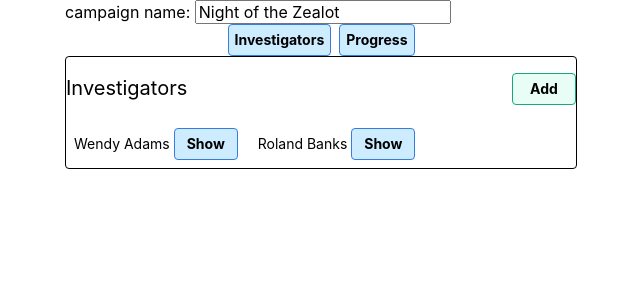
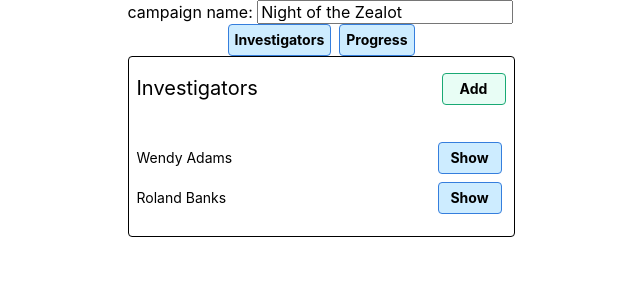
Before and after one commit to skinnybeans/arkham-log, an Angular app: page / in a window 1280 px wide. Both pictures are taken after a click on the button "Investigators". Shown: the top 300 px of the page, without its empty margins (319-959 px from the left). Built offline with nearby package versions, Linux system fonts and the light colour scheme.

Commit message:
wrapping of investigator notes

```diff
--- a/src/app/investigator-list/investigator-list.component.html
+++ b/src/app/investigator-list/investigator-list.component.html
@@ -1,5 +1,5 @@
 <div class="flex flex-wrap sans-serif f6 mw6 ba br2">
-  <div class="f4 flex items-center justify-between w-100">
+   <div class="f4 flex items-center justify-between w-100 mh2">
     <p>Investigators</p>
     <button
       class="btn btn-success w3 h2"
@@ -8,7 +8,10 @@
         Add
     </button>
   </div>
-  <div class="flex items-center justify-between ma2" *ngFor="let investigator of investigators;let id = index">
+  <ul class="list pl0 w-100">
+    <li
+      class="flex items-center justify-between ma2"
+      *ngFor="let investigator of investigators;let id = index">
       <div>{{investigator.name}}</div>
       <div>
         <button
@@ -18,14 +21,17 @@
           >Show details
       </button>
       </div>
+    </li>
+  </ul>
 </div>
-</div>
-<div *ngIf="selectedInvestigator !== undefined">
+<div
+  *ngIf="selectedInvestigator !== undefined"
+  class="ba br2 pa2">
   <div>
     <app-investigator [investigator]="selectedInvestigator" ></app-investigator>
   </div>
   <div>
-    <button class="btn btn-primary h2 mh1 w3">Save</button>
-    <button class="btn btn-primary h2 mh1 w3" (click)="onDeleteInvestigator()">Delete</button>
+    <button class="btn btn-success h2 mh1 w3">Save</button>
+    <button class="btn btn-danger h2 mh1 w3" (click)="onDeleteInvestigator()">Delete</button>
   </div>
 </div>
--- a/src/app/investigator-list/investigator-list.component.ts
+++ b/src/app/investigator-list/investigator-list.component.ts
@@ -11,7 +11,7 @@ import { Investigator } from '../investigator/investigator.model';
 export class InvestigatorListComponent implements OnInit {
 
   investigators: Investigator[] = [
-    new Investigator('Wendy Adams', 0 , 1, ['nothing of note']),
+    new Investigator('Wendy Adams', 0 , 1, ['nothing of note here is a long note to test line wrapping']),
     new Investigator('Roland Banks', 1 , 1, ['relic of ages'])
   ];
 
--- a/src/app/investigator/investigator.component.html
+++ b/src/app/investigator/investigator.component.html
@@ -1,4 +1,4 @@
-<div class="sans-serif f6 ba pa2 ma1 br2 mw6">
+<div class="sans-serif f6 mw6">
   <div>
     <input type="text" class="mv2 ba pa1 b--blue br2 w-100" [(ngModel)]="investigator.name" />
   </div>
@@ -22,19 +22,17 @@
         Notes
     </div>
     <div class="flex items-center justify-between">
-      <div><textarea class="" style="resize: none;" rows="2" [(ngModel)]="newNote"></textarea></div>
-      <div><button class="btn btn-success w2 h2 mh1" [disabled]="newNote === ''" (click)="addNote()">+</button></div>
+      <input type="text" class="w-75 h2" [(ngModel)]="newNote">
+      <button class="btn btn-success w2 h2 mh1" [disabled]="newNote === ''" (click)="addNote()">+</button>
     </div>
     <!-- <input type="text" class="ba b--blue br2" [(ngModel)]="newNote" /> -->
   </div>
-  <div>
-    <ul class="list pl0">
-        <li *ngFor="let t of investigator.notes; let i = index; let even = even">
-          <div class="flex justify-between items-center pv1 pl1" [ngClass]="{ 'bg-black-10': even }">
-            <div>{{t}}</div>
-            <div><button class="btn btn-danger w2 h2 mh1" (click)="removeNote(i)">-</button></div>
-          </div>
-        </li>
-    </ul>
+  <div class="mw6">
+    <div *ngFor="let t of investigator.notes; let i = index; let even = even">
+      <div class="flex justify-between items-center pv1 pl1" [ngClass]="{ 'bg-black-10': even }">
+          <div class="w-75">{{t}}</div>
+          <button class="btn btn-danger w2 h2 mh1" (click)="removeNote(i)">-</button>
+        </div>
+    </div>
   </div>
 </div>
```
Lines whose indentation alone changed are shown as unchanged.
